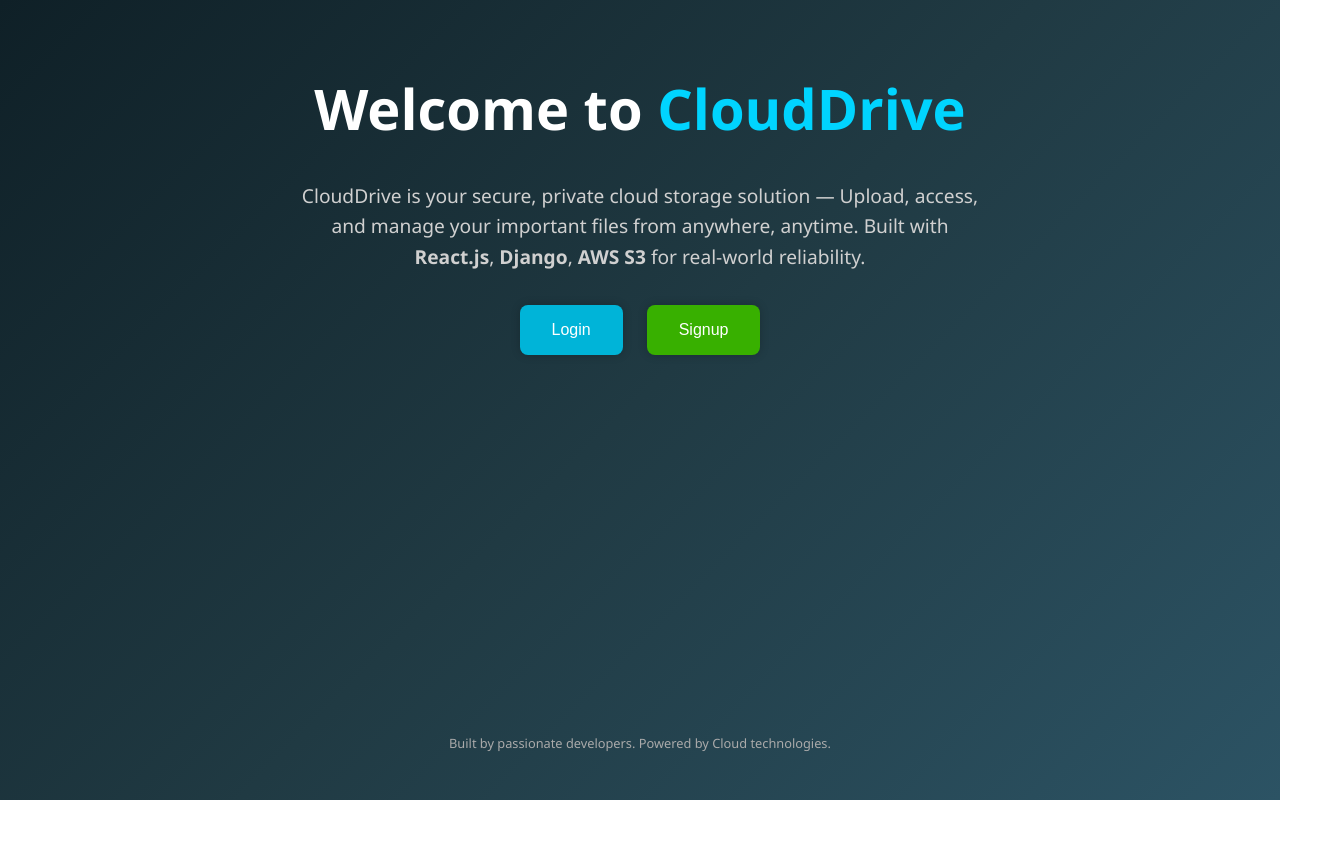
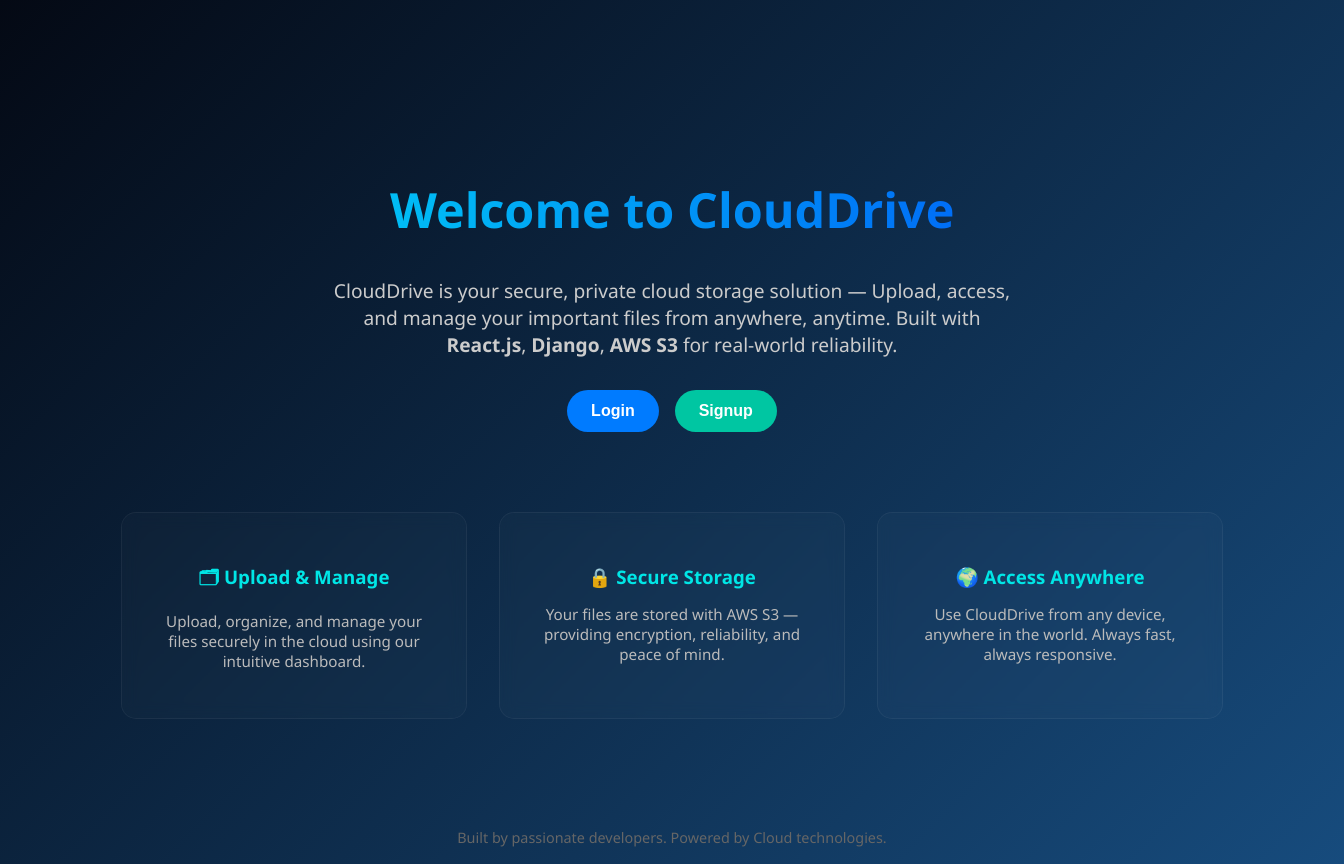
Before and after one commit to akashcodes27/CloudDrive, a React (Vite) app in the folder clouddrive-frontend/: page / in a window 1280 px wide. Shown: the whole page, 1344 px wide, since content can reach past the window. Before the commit the page ends 800 px from the top, so only its background shows below. Built offline with nearby package versions, Linux system fonts and the light colour scheme.

Commit message:
making css designs

```diff
--- a/clouddrive-frontend/package.json
+++ b/clouddrive-frontend/package.json
@@ -13,7 +13,9 @@
     "axios": "^1.9.0",
     "react": "^19.0.0",
     "react-dom": "^19.0.0",
-    "react-router-dom": "^7.5.2"
+    "react-router-dom": "^7.5.2",
+    "react-tsparticles": "^2.12.0",
+    "tsparticles": "^2.12.0"
   },
   "devDependencies": {
     "@eslint/js": "^9.22.0",
--- a/clouddrive-frontend/src/LandingPage.css
+++ b/clouddrive-frontend/src/LandingPage.css
@@ -1,85 +1,197 @@
-/* LandingPage.css */
-
-body, html, #root {
+/* Base layout */
+body {
   margin: 0;
   padding: 0;
-    height: 100%;
-    background: linear-gradient(135deg, #0f2027, #203a43, #2c5364); /* Dark blue gradient */
+  background: linear-gradient(135deg, #0f0f0f, #1a1a1a);
   font-family: 'Segoe UI', Tahoma, Geneva, Verdana, sans-serif;
   color: #f0f0f0;
-    width: 100%;
 }
 
 .landing-container {
-
-    min-height: 100vh;
+  position: absolute;
+  top: 0;
+  left: 0;
+  z-index: 10;
+  width: 100%;
+  height: 100%;
+  padding: 2rem;
   display: flex;
   flex-direction: column;
+  align-items: center;
   justify-content: center;
-    align-items: center;
   text-align: center;
-    padding: 2rem;
-    box-sizing: border-box;
+  background: transparent;
+  overflow: hidden;
 }
 
 
+
 .landing-title {
-    font-size: 3.5rem;
+  font-size: 3rem;
   margin-bottom: 1rem;
-    color: #ffffff;
+  background: linear-gradient(90deg, #00c6ff, #0072ff);
+  -webkit-background-clip: text;
+  -webkit-text-fill-color: transparent;
+  animation: pulse 2s infinite ease-in-out;
 }
 
 .highlight {
-    color: #00d4ff; /* neon-cyan for CloudDrive */
+  color: #00e6e6;
 }
 
 .landing-description {
+  max-width: 700px;
   font-size: 1.2rem;
   margin-bottom: 2rem;
-    color: #d0d0d0;
-    max-width: 700px;
-    line-height: 1.6;
+  color: #ccc;
+  animation: fadeSlideIn 2s ease forwards;
 }
 
+/* Buttons */
 .landing-buttons {
   display: flex;
-    gap: 1.5rem;
-    margin-bottom: 3rem;
+  gap: 1rem;
+  margin-bottom: 2rem;
 }
 
 .btn {
-    padding: 1rem 2rem;
+  padding: 0.75rem 1.5rem;
+  border: none;
+  border-radius: 30px;
   font-size: 1rem;
-    border: none;
-    border-radius: 8px;
+  font-weight: bold;
   cursor: pointer;
-    transition: all 0.3s ease;
-    box-shadow: 0 0 10px rgba(0,0,0,0.2);
+  transition: transform 0.3s ease, box-shadow 0.3s ease;
 }
 
 .login-btn {
-    background-color: #00b4d8;
-    color: #ffffff;
-  }
-
-  .login-btn:hover {
-    background-color: #0077b6;
-    transform: translateY(-3px);
+  background: #007bff;
+  color: white;
 }
 
 .signup-btn {
-    background-color: #38b000;
-    color: #ffffff;
+  background: #00c6a2;
+  color: white;
 }
 
-  .signup-btn:hover {
-    background-color: #007f5f;
+.btn:hover {
   transform: translateY(-3px);
+  box-shadow: 0 4px 15px rgba(0, 255, 255, 0.2);
 }
 
+/* Footer */
 .landing-footer {
-    font-size: 0.8rem;
-    color: #aaaaaa;
-    margin-top: auto;
-    margin-bottom: 1rem;
+  position: absolute;
+  bottom: 2%;
+  font-size: 0.9rem;
+  color: #666;
+  animation: fadeIn 3s ease-in-out;
 }
+
+/* Animations */
+@keyframes fadeIn {
+  from {
+    opacity: 0;
+    transform: scale(0.98);
+  }
+  to {
+    opacity: 1;
+    transform: scale(1);
+  }
+}
+
+@keyframes pulse {
+  0% {
+    transform: scale(1);
+    opacity: 0.9;
+  }
+  50% {
+    transform: scale(1.02);
+    opacity: 1;
+  }
+  100% {
+    transform: scale(1);
+    opacity: 0.9;
+  }
+}
+
+@keyframes fadeSlideIn {
+  0% {
+    opacity: 0;
+    transform: translateY(40px);
+  }
+  100% {
+    opacity: 1;
+    transform: translateY(0);
+  }
+}
+
+/* html, body {
+  margin: 0;
+  padding: 0;
+  overflow: hidden;
+  width: 100vw;
+  height: 100vh;
+  background: #0f0f0f;
+  position: relative;
+} */
+
+
+html, body {
+  margin: 0;
+  padding: 0;
+  width: 100vw;
+  height: 100vh;
+  background: linear-gradient(135deg, #040914, #2786da, #0b2b8b);
+  background-size: 400% 400%;
+  animation: gradientShift 15s ease infinite;
+  overflow: hidden;
+}
+
+
+#tsparticles {
+  position: fixed !important;
+  top: 0;
+  left: 0;
+  z-index: -1;
+  width: 100vw !important;
+  height: 100vh !important;
+  pointer-events: none;
+}
+
+
+.features-section {
+  display: flex;
+  flex-wrap: wrap;
+  justify-content: center;
+  gap: 2rem;
+  margin-top: 3rem;
+  max-width: 1200px;
+}
+
+.feature-card {
+  background: rgba(255, 255, 255, 0.02);
+  border: 1px solid rgba(255, 255, 255, 0.05);
+  border-radius: 15px;
+  padding: 2rem;
+  width: 280px;
+  color: #ddd;
+  transition: transform 0.3s ease, box-shadow 0.3s ease;
+  backdrop-filter: blur(8px);
+}
+
+.feature-card:hover {
+  transform: translateY(-8px);
+  box-shadow: 0 0 20px rgba(0, 255, 255, 0.2);
+  border-color: rgba(0, 255, 255, 0.3);
+}
+
+.feature-card h3 {
+  margin-bottom: 0.5rem;
+  color: #00e6e6;
+}
+
+.feature-card p {
+  font-size: 0.95rem;
+  color: #bbb;
+}
--- /dev/null
+++ b/clouddrive-frontend/src/Login.css
@@ -0,0 +1,73 @@
+.login-page {
+    display: flex;
+    align-items: center;
+    justify-content: center;
+    height: 100vh;
+    background: none; /* gradient handled by body */
+  }
+
+  .login-box {
+    background: rgba(255, 255, 255, 0.05);
+    backdrop-filter: blur(12px);
+    border: 1px solid rgba(255, 255, 255, 0.1);
+    padding: 3rem 2.5rem;
+    border-radius: 16px;
+    box-shadow: 0 0 30px rgba(0, 255, 255, 0.05);
+    text-align: center;
+    max-width: 400px;
+    width: 90%;
+    color: #eee;
+  }
+
+  .login-box h1 {
+    font-size: 2rem;
+    margin-bottom: 1.5rem;
+    background: linear-gradient(90deg, #00e6e6, #00c6ff);
+    -webkit-background-clip: text;
+    -webkit-text-fill-color: transparent;
+  }
+
+  .login-box input {
+    width: 100%;
+    padding: 0.75rem;
+    margin: 0.6rem 0;
+    border-radius: 8px;
+    border: 1px solid rgba(255, 255, 255, 0.1);
+    background-color: rgba(255, 255, 255, 0.02);
+    color: #fff;
+    font-size: 1rem;
+  }
+
+  .login-box input::placeholder {
+    color: #aaa;
+  }
+
+  .login-box button {
+    width: 100%;
+    margin-top: 1rem;
+    padding: 0.8rem;
+    border: none;
+    border-radius: 10px;
+    background: linear-gradient(90deg, #00c6ff, #00e6e6);
+    color: #000;
+    font-weight: bold;
+    font-size: 1rem;
+    cursor: pointer;
+    transition: transform 0.2s ease, box-shadow 0.2s ease;
+  }
+
+  .login-box button:hover {
+    transform: translateY(-2px);
+    box-shadow: 0 0 12px rgba(0, 255, 255, 0.3);
+  }
+
+  .login-footer {
+    margin-top: 1rem;
+    font-size: 0.9rem;
+    color: #bbb;
+  }
+
+  .login-footer a {
+    color: #00e6e6;
+    text-decoration: none;
+  }
--- a/clouddrive-frontend/src/pages/LandingPage.jsx
+++ b/clouddrive-frontend/src/pages/LandingPage.jsx
@@ -1,8 +1,11 @@
 import { Link } from 'react-router-dom';
-import '../LandingPage.css'; // import your external CSS file
+import '../LandingPage.css';
+import ParticleBackground from './ParticleBackground';
 
 function LandingPage() {
   return (
+    <>
+      <ParticleBackground />
       <div className="landing-container">
         <h1 className="landing-title">
           Welcome to <span className="highlight">CloudDrive</span>
@@ -22,10 +25,27 @@
           </Link>
         </div>
 
+        <div className="features-section">
+          <div className="feature-card">
+            <h3>🗂 Upload & Manage</h3>
+            <p>Upload, organize, and manage your files securely in the cloud using our intuitive dashboard.</p>
+          </div>
+          <div className="feature-card">
+            <h3>🔒 Secure Storage</h3>
+            <p>Your files are stored with AWS S3 — providing encryption, reliability, and peace of mind.</p>
+          </div>
+          <div className="feature-card">
+            <h3>🌍 Access Anywhere</h3>
+            <p>Use CloudDrive from any device, anywhere in the world. Always fast, always responsive.</p>
+          </div>
+        </div>
+
+
         <footer className="landing-footer">
           Built by passionate developers. Powered by Cloud technologies.
         </footer>
       </div>
+    </>
   );
 }
 
--- a/clouddrive-frontend/src/pages/Login.jsx
+++ b/clouddrive-frontend/src/pages/Login.jsx
@@ -1,6 +1,7 @@
 import { useState } from 'react';
 import { useNavigate, Link } from 'react-router-dom';
 import Api from '../services/Api'; // Corrected import - using your capital 'A'
+import '../Login.css'
 
 function Login() {
   const navigate = useNavigate();
@@ -29,8 +30,9 @@
   };
 
   return (
-    <div>
-      <h1>Login Page</h1>
+    <div className="login-page">
+  <div className="login-box">
+    <h1>Login</h1>
     <form onSubmit={handleLogin}>
       <input
         type="text"
@@ -39,7 +41,7 @@
         value={formData.username}
         onChange={handleChange}
         required
-        /><br />
+      />
       <input
         type="password"
         name="password"
@@ -47,11 +49,15 @@
         value={formData.password}
         onChange={handleChange}
         required
-        /><br />
+      />
       <button type="submit">Login</button>
     </form>
-      <p>Don't have an account? <Link to="/signup">Sign up here</Link></p>
+    <p className="login-footer">
+      Don't have an account? <Link to="/signup">Sign up here</Link>
+    </p>
   </div>
+</div>
+
   );
 }
 
--- /dev/null
+++ b/clouddrive-frontend/src/pages/ParticleBackground.jsx
@@ -0,0 +1,66 @@
+import { useCallback } from "react";
+import Particles from "react-tsparticles";
+import { loadFull } from "tsparticles";
+
+function ParticleBackground() {
+  const particlesInit = useCallback(async (engine) => {
+    await loadFull(engine);
+  }, []);
+
+  return (
+    <Particles
+      id="tsparticles"
+      init={particlesInit}
+      options={{
+        fullScreen: {
+          enable: true,
+          zIndex: -1,
+        },
+        background: {
+          color: {
+            value: "#0f0f0f",
+          },
+        },
+        fpsLimit: 60,
+        particles: {
+          number: {
+            value: 60,
+            density: {
+              enable: true,
+              area: 800,
+            },
+          },
+          color: {
+            value: "#00e6e6",
+          },
+          shape: {
+            type: "circle",
+          },
+          opacity: {
+            value: 0.5,
+          },
+          size: {
+            value: 3,
+            random: true,
+          },
+          move: {
+            enable: true,
+            speed: 1,
+            direction: "none",
+            outMode: "bounce",
+          },
+          links: {
+            enable: true,
+            distance: 130,
+            color: "#00c6ff",
+            opacity: 0.3,
+            width: 1,
+          },
+        },
+        detectRetina: true,
+      }}
+    />
+  );
+}
+
+export default ParticleBackground;
```
Also changed, not shown: 1 other file (tests, documents, lock files or other folders). Lines whose indentation alone changed are shown as unchanged.
